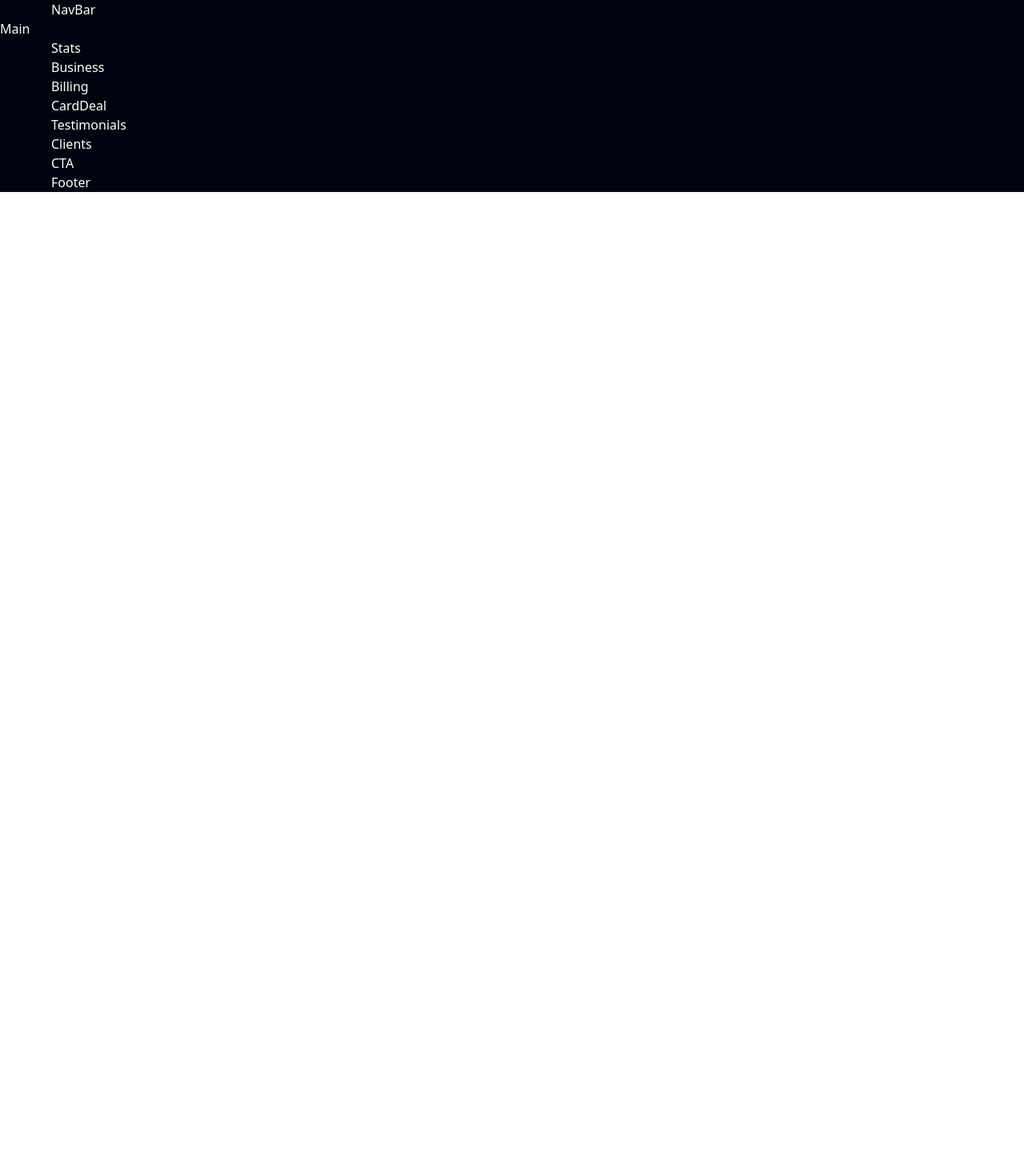
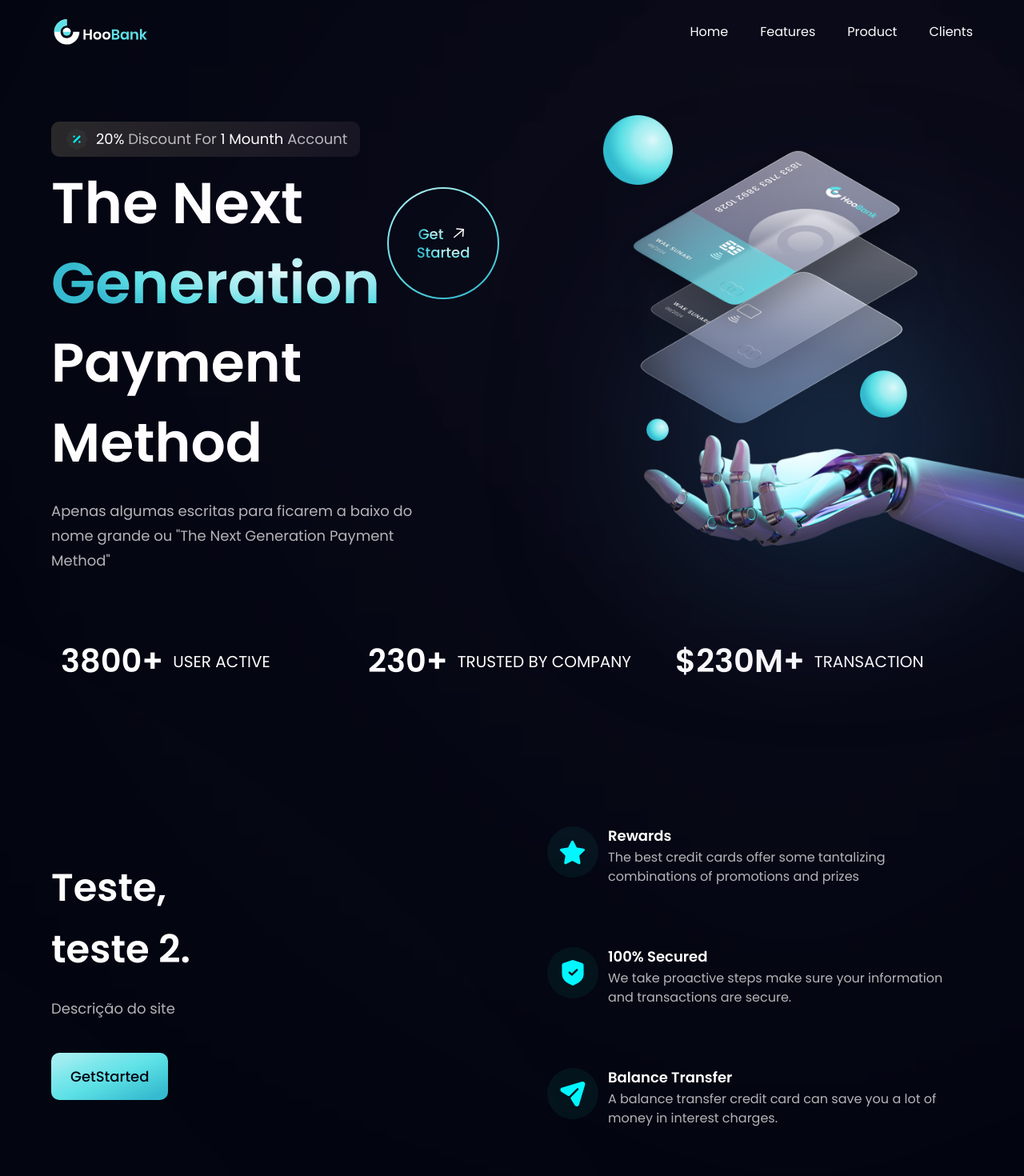
Before and after one commit to Guicamblor/Sites, a React (Vite) app in the folder mimos_site/: page / in a window 1280 px wide. Shown: the top 1470 px of the page at 80% size. Before the commit the page ends 800 px from the top, so only its background shows below. Built offline with nearby package versions, Linux system fonts and the light colour scheme.

Commit message:
Site base pré pronto
Site base para fazer as coisas pré pronto, falta 2 partes

```diff
--- a/mimos_site/src/components/Billing.tsx
+++ b/mimos_site/src/components/Billing.tsx
@@ -1,9 +1,25 @@
-import React from 'react'
+import { apple, bill, google } from '../assets';
+import styles, { layout } from '../style';
 
-const Billing = () => {
-  return (
-    <div>Billing</div>
-  )
-}
+const Billing = () => (
+  <section id="product" className={layout.sectionReverse}>
+    <div className={layout.sectionImgReverse}>
+      <img src={bill} alt="billing" className="w-[100%] h-[100%] relative z-[5]"/>
+
+      <div className="absolute z-[3] -left-1/2 top-0 w-[50%] h-[50%] rounded-full white__gradient"/>
+      <div className="absolute z-[3] -left-1/2 bottom-0 w-[50%] h-[50%] rounded-full blue__gradient"/>
+    </div>
+
+    <div className={layout.sectionInfo}>
+      <h2 className={styles.heading2}>Controle facil <br className="ss:block hidden"/>billing & invocing</h2>
+      <p className={`${styles.paragraph} max-w-[470px] mt-5`}> aaaaaaaaaaaaa </p>
+
+      <div className="flex flex-row flex-wrap sm:mt-10 mt-6">
+        <img src={apple} alt="apple_store" className='w-[128px] h-[42px] object-contain mr-5 cursor-pointer' />
+        <img src={google} alt="google_store" className='w-[128px] h-[42px] object-contain mr-5 cursor-pointer' />
+      </div>
+    </div>
+  </section>
+)
 
 export default Billing
--- a/mimos_site/src/components/Business.tsx
+++ b/mimos_site/src/components/Business.tsx
@@ -1,8 +1,40 @@
-import React from 'react'
+import { features } from '../constants';
+import styles, { layout } from '../style';
+import Button from './Button';
+
+const FeatureCard = ({ icon, title, content, index }) => (
+  <div className={`flex flex-row p-6 rounded-[20px] ${index !== features.length - 1 ? "mb-6" : "mb-0"} feature-card`}>
+    <div className={`w-[64px] h-[64px] rounded-full ${styles.flexCenter} bg-dimBlue`}>
+      <img src={icon} alt="icon" className="w-[50%] h-[50%] object-contain" />
+    </div>
+    <div className="flex-1 flex flex-col ml-3">
+      <h4 className="font-poppins font-semibold text-white text-[18px] leading-[23px] mb-1">
+        {title}
+      </h4>
+      <p className="font-poppins font-normal text-dimWhite text-[16px] leading-[24px] mb-1">
+        {content}
+      </p>
+    </div>
+  </div>
+)
 
 const Business = () => {
   return (
-    <div>Business</div>
+    <section id="features" className={layout.section}>
+      <div className={layout.sectionInfo}>
+        <h2 className={styles.heading2}> Teste, <br className="sm:block hidden" /> teste 2.</h2>
+        <p className={`${styles.paragraph} max-w-[470px] mt-5`}> Descrição do site</p>
+
+        <Button styles="mt-10"/>
+      </div>
+
+      <div className={`${layout.sectionImg} flex-col`}>
+        {features.map((feature, index) => (
+          <FeatureCard key={feature.id} {...feature} index={index} />
+        ))}
+      </div>
+
+    </section>
   )
 }
 
--- /dev/null
+++ b/mimos_site/src/components/Button.tsx
@@ -0,0 +1,9 @@
+import React from 'react'
+
+const Button = ({ styles }) => {
+  return (
+    <button type='button' className={`py-4 px-6 bg-blue-gradient font-poppins font-medium text-[18px] text-primary outline-none ${styles} rounded-[10px]`}>GetStarted</button>
+  )
+}
+
+export default Button
--- a/mimos_site/src/components/CardDeal.tsx
+++ b/mimos_site/src/components/CardDeal.tsx
@@ -1,9 +1,19 @@
-import React from 'react'
+import { card } from '../assets';
+import styles, { layout } from '../style';
+import Button from './Button';
 
-const CardDeal = () => {
-  return (
-    <div>CardDeal</div>
-  )
-}
+const CardDeal = () => (
+  <section className={layout.section}>
+    <div className={layout.sectionInfo}>
+      <h2 className={styles.heading2}>Outra cardizinho de sessão <br className="sm:block hidden" /> parte de baixo</h2>
+      <p className={`${styles.paragraph} max-w-[470px] mt-5`}>descrição do novo cardizinho</p>
+      <Button styles="mt-10" />
+    </div>
+
+    <div className={layout.sectionImg}>
+      <img src={card} alt="card" className="w-[100%] h-[100%]" />
+    </div>
+  </section>
+)
 
 export default CardDeal
--- a/mimos_site/src/components/Clients.tsx
+++ b/mimos_site/src/components/Clients.tsx
@@ -1,9 +1,16 @@
-import React from 'react'
+import { clients } from "../constants";
+import styles from "../style";
 
-const Clients = () => {
-  return (
-    <div>Clients</div>
-  )
-}
+const Clients = () => (
+  <section className={`${styles.flexCenter} my-4`}>
+    <div className={`${styles.flexCenter} flex-wrap w-full`}>
+      {clients.map((client) => (
+        <div key={client.id} className={`flex-1 ${styles.flexCenter} sm:min-w-[192px] min-w-[120px]`}>
+          <img src={client.logo} alt="client" className="sm:w-[192px] w-[100px] object-contain" />
+        </div>
+      ))}
+    </div>
+  </section>
+)
 
 export default Clients
--- /dev/null
+++ b/mimos_site/src/components/FeedBackCard.tsx
@@ -0,0 +1,16 @@
+import { quotes } from "../assets"
+
+const FeedBackCard = ({ content, name, title, img }) => (
+    <div className="flex justify-between flex-col px-10 py-12 rounded-[20px] max-w-[370px] md:mr-10 sm:mr-5 mr-0 my-5 feedback-card">
+        <img src={quotes} alt="double_quotes" className="w-[42px] h-[27px] object-contain" />
+        <p className="font-poppins font-normal text-[18px] leading-[32px] text-white my-10">{content}</p>
+        <div className="flex flex-row">
+            <img src={img} alt={name} className="w-[48px] h-[48px] rounded-full" />
+            <div className="flex flex-col ml-4">
+                <h4 className="font-poppins font-semibold text-[20px] leading-[32px] text-white">{name}</h4>
+                <p className="font-poppins font-normal text-[16px] leading-[24px] text-dimWhite">{title}</p>
+            </div>
+        </div>
+    </div>
+)
+export default FeedBackCard
--- a/mimos_site/src/components/GetStarted.tsx
+++ b/mimos_site/src/components/GetStarted.tsx
@@ -1,9 +1,21 @@
-import React from 'react'
+import React from 'react';
+import styles from '../style';
+import { arrowUp } from '../assets';
 
-const GetStarted = () => {
-  return (
-    <div>GetStarted</div>
-  )
-}
+const GetStarted = () => (
+  <div className={`${styles.flexCenter} w-[140px] h-[140px] rounded-full bg-blue-gradient p-[2px] cursor-pointer`}>
+    <div className={`${styles.flexCenter} flex-col bg-primary w-[100%] h-[100%] rounded-full`}>
+      <div className={`${styles.flexStart} flex-row`}>
+        <p className="font-poppins font-medium text-[18px] leading-[23px] mr-2">
+          <span className="text-gradient">Get</span>
+        </p>
+        <img src={arrowUp} alt="arrow" className="w-[23px] h-[23px] object-contain" />
+      </div>
+        <p className="font-poppins font-medium text-[18px] leading-[23px]">
+          <span className="text-gradient">Started</span>
+        </p>
+    </div>
+  </div>
+)
 
 export default GetStarted
--- a/mimos_site/src/components/Main.tsx
+++ b/mimos_site/src/components/Main.tsx
@@ -1,9 +1,40 @@
-import React from 'react'
+import { discount, robot } from '../assets'
+import GetStarted from './GetStarted'
+import styles from '../style'
 
-const Main = () => {
-  return (
-    <div>Main</div>
-  )
-}
+const Main = () =>
+  <section id="home" className={`flex md:flex-row flex-col ${styles.paddingY}`}>
+    <div className={`flex-1 ${styles.flexStart} flex-col xl:px-0 sm:px-16 px-6`}>
+      <div className="flex flex-row items-center py-[6px] px-4 bg-discount-gradient rounded-[10px] mb-2">
+        <img src={discount} alt="discount" className="w-[32px] h-[32px]" />
+        <p className={`${styles.paragraph} ml-2`}>
+          <span className="text-white">20%</span> Discount For {" "}
+          <span className="text-white">1 Mounth</span> Account
+        </p>
+      </div>
+      <div className="flex flex-row justify-between items-center w-full">
+        <h1 className="flex-1 font-poppins font-semibold ss:text-[72px] text-[52px] text-white ss:leading-[100px] leading-[75px]">
+          The Next <br className="sm:block hidden"/> {" "}
+          <span className="text-gradient">Generation</span> {" "}
+        </h1>
+        <div className="ss:flex hidden md:mr-4 mr-0">
+          <GetStarted />
+        </div>
+      </div>
+      <h1 className="font-poppins font-semibold ss:text-[68px] text-[52px] text-white ss:leading-[100px] leading-[75px] w-full">Payment Method</h1>
+      <p className={`${styles.paragraph} max-w-[470px] mt-5`}>Apenas algumas escritas para ficarem a baixo do nome grande ou "The Next Generation Payment Method"</p>
+    </div>
+    <div className={`flex-1 flex ${styles.flexCenter} md:my-0 my-10 relative`}>
+      <img src={robot} alt="billing" className="w-[100%] h-[100%] relative z-[5]" />
+      <div className="absolute z-[0] w-[50%] h-[50%] top-0 pink__gradient" />
+      <div className="absolute z-[1] w-[55%] h-[55%] rounded-full bottom-40 white__gradient" />
+      <div className="absolute z-[0] w-[55%] h-[55%] right-20 bottom-20 blue__gradient" />
+    </div>
+
+    <div className={`ss:hidden ${styles.flexCenter}`}>
+      <GetStarted />
+    </div>
+  </section>
+
 
 export default Main
--- a/mimos_site/src/components/NavBar.tsx
+++ b/mimos_site/src/components/NavBar.tsx
@@ -1,8 +1,39 @@
-import React from 'react'
+import { useState } from 'react'
+import {close, logo, menu } from '../assets'
+import { navLinks } from '../constants'
+const NavBar = () => {
 
-const NavBar = () => {
+  const [toggle, setToggle] = useState(false);
+
   return (
-    <div>NavBar</div>
+    <nav className="w-full flex py-6 justify-between items-center navbar">
+      <img src={logo} alt="hoobank" className="w-[124px] h-[32px]"/>
+
+      <ul className="list-none sm:flex hidden justify-end items-center flex-1">
+        {navLinks.map((nav, index) => (
+          <li key={nav.id} className={`font-poppins font-normal cursor-pointer text-[16px] ${index === navLinks.length - 1 ? 'mr-0' : 'mr-10'} text-white`}>
+            <a href={`#${nav.id}`}>
+              {nav.title}
+            </a>
+          </li>
+        ))}
+      </ul>
+
+      <div className="sm:hidden flex flex-1 justify-end items-center">
+        <img src={toggle ? close : menu} alt="menu" className="w-[28px] h-[28px] object-contain" onClick={() => setToggle((prev) => !prev)} />
+        <div className={`${toggle ? 'flex' : 'hidden'} p-6 bg-black-gradient absolute top-20 right-0 mx-4 my-2 min-w-[140px] rounded-xl sidebar`}>
+          <ul className="list-none flex flex-col justify-end items-center flex-1">
+            {navLinks.map((nav, index) => (
+              <li key={nav.id} className={`font-poppins font-normal cursor-pointer text-[16px] ${index === navLinks.length - 1 ? 'mr-0' : 'mb-4'} text-white`}>
+                <a href={`#${nav.id}`}>
+                  {nav.title}
+                </a>
+              </li>
+            ))}
+          </ul>
+        </div>
+      </div>
+    </nav>
   )
 }
 
--- a/mimos_site/src/components/Stats.tsx
+++ b/mimos_site/src/components/Stats.tsx
@@ -1,9 +1,15 @@
-import React from 'react'
+import { stats } from '../constants';
+import styles from '../style';
 
-const Stats = () => {
-  return (
-    <div>Stats</div>
-  )
-}
+const Stats = () => (
+  <section className={`${styles.flexCenter} flex-row flex-wrap sm:mb-20 mb-6`}>
+    {stats.map((stat) => (
+      <div key={stat.id} className={`flex-1 flex justify-start items-center flex-row m-3`}>
+        <h4 className="font-poppins font-semibold xs:text-[40px] text-[30px] xs:leading-[53px] leading-[43px] text-white">{stat.value}</h4>
+        <p className="font-poppins font-normal xs:text-[20px] text-[15px] xs:leading-[26px] leading-[21px] text-grandient uppercase ml-3">{stat.title}</p>
+      </div>
+    ))}
+  </section>
+)
 
 export default Stats
--- a/mimos_site/src/components/Testimonials.tsx
+++ b/mimos_site/src/components/Testimonials.tsx
@@ -1,9 +1,24 @@
-import React from 'react'
+import { feedback } from "../constants";
+import styles from "../style";
+import FeedBackCard from './FeedBackCard';
 
-const Testimonials = () => {
-  return (
-    <div>Testimonials</div>
-  )
-}
+const Testimonials = () => (
+  <section id="clients" className={`${styles.paddingY} ${styles.flexCenter} flex-col relative`}>
+    {}
+    <div />
+    <div className="w-full flex justify-between items-center md:flex-row flex-col sm:mb-16 mb-6 relative z-[1]">
+      <h1 className={styles.heading2}> Cards de clientes <br className="sm:block hidden"/> que dizem algo</h1>
+      <div className="w-full md:mt-0 mt-6">
+        <p className={`${styles.paragraph} text-left max-w-[450px]`}>falantes blablabla</p>
+      </div>
+    </div>
+
+    <div className="flex flex-wrap sm:justify-start justify-center w-full feedback-container relative z-[1]">
+      {feedback.map((card) => (
+        <FeedBackCard key={card.id} {...card} />
+      ))}
+    </div>
+  </section>
+)
 
 export default Testimonials
```
